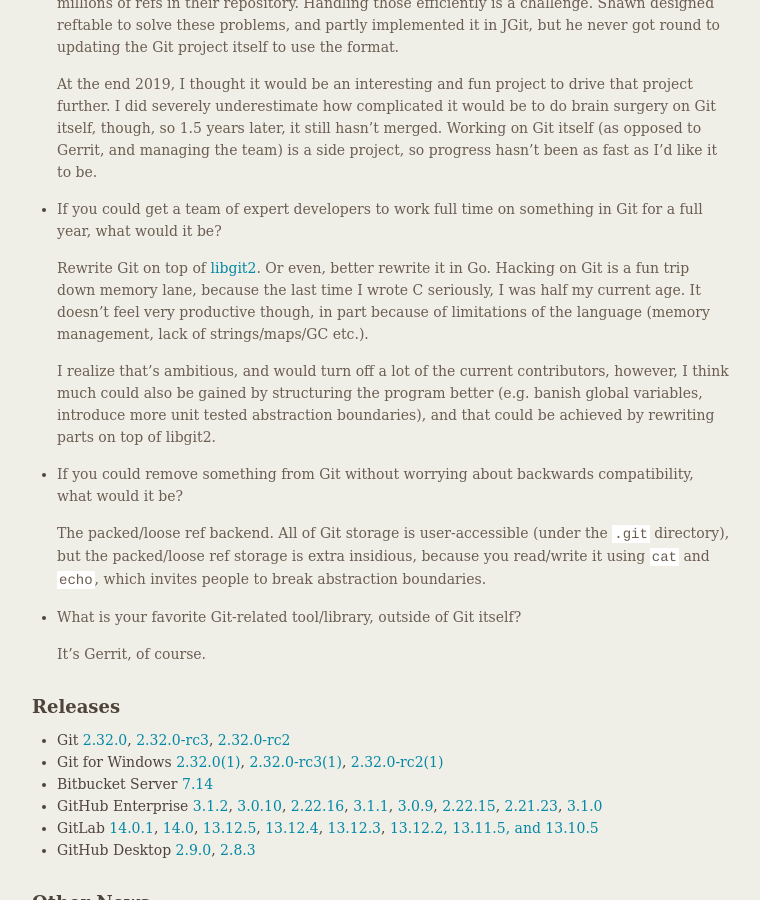
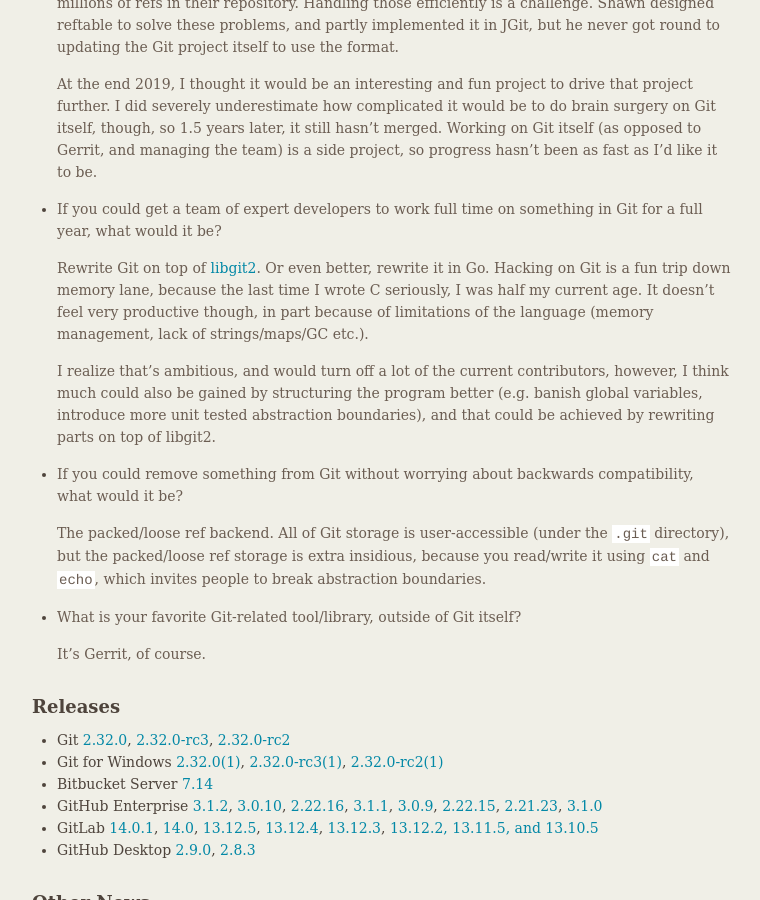
Before and after one commit to git/git.github.io, a Jekyll site: the page built from _posts/2021-06-27-edition-76.markdown, in a window 1280 px wide and 900 px high, scrolled down 1661 px. Shown: the whole window, without its empty margins (377-1137 px from the left). Built offline with Jekyll 4.4.1, drawn with Linux system fonts in a browser that asks for light colours.

```diff
--- a/_posts/2021-06-27-edition-76.markdown
+++ b/_posts/2021-06-27-edition-76.markdown
@@ -131,8 +131,8 @@
 * If you could get a team of expert developers to work full time on
   something in Git for a full year, what would it be?
 
-  Rewrite Git on top of [libgit2](https://libgit2.org/). Or even,
-  better rewrite it in Go. Hacking on Git is a fun trip down memory
+  Rewrite Git on top of [libgit2](https://libgit2.org/). Or even
+  better, rewrite it in Go. Hacking on Git is a fun trip down memory
   lane, because the last time I wrote C seriously, I was half my
   current age. It doesn’t feel very productive though, in part because
   of limitations of the language (memory management, lack of
```
